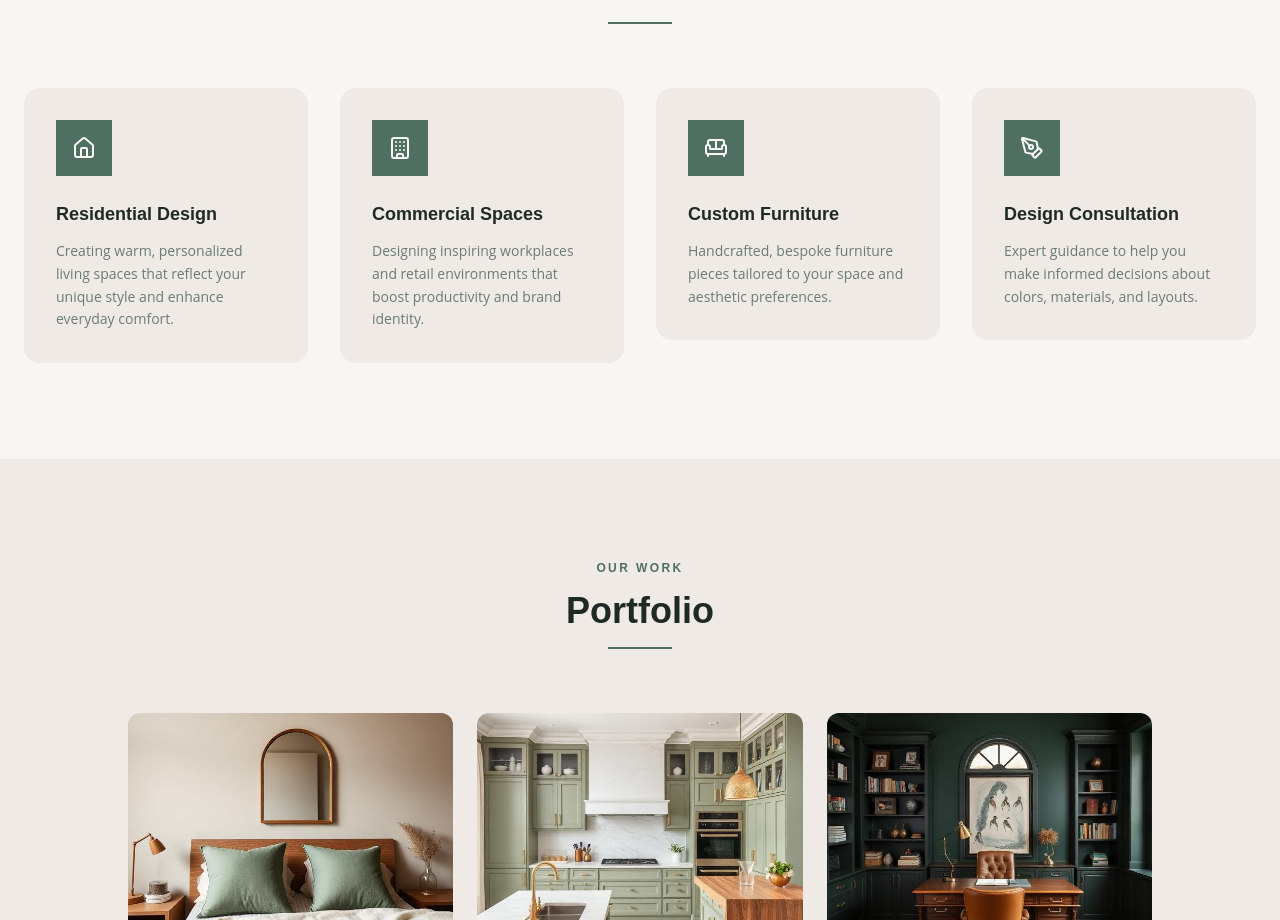
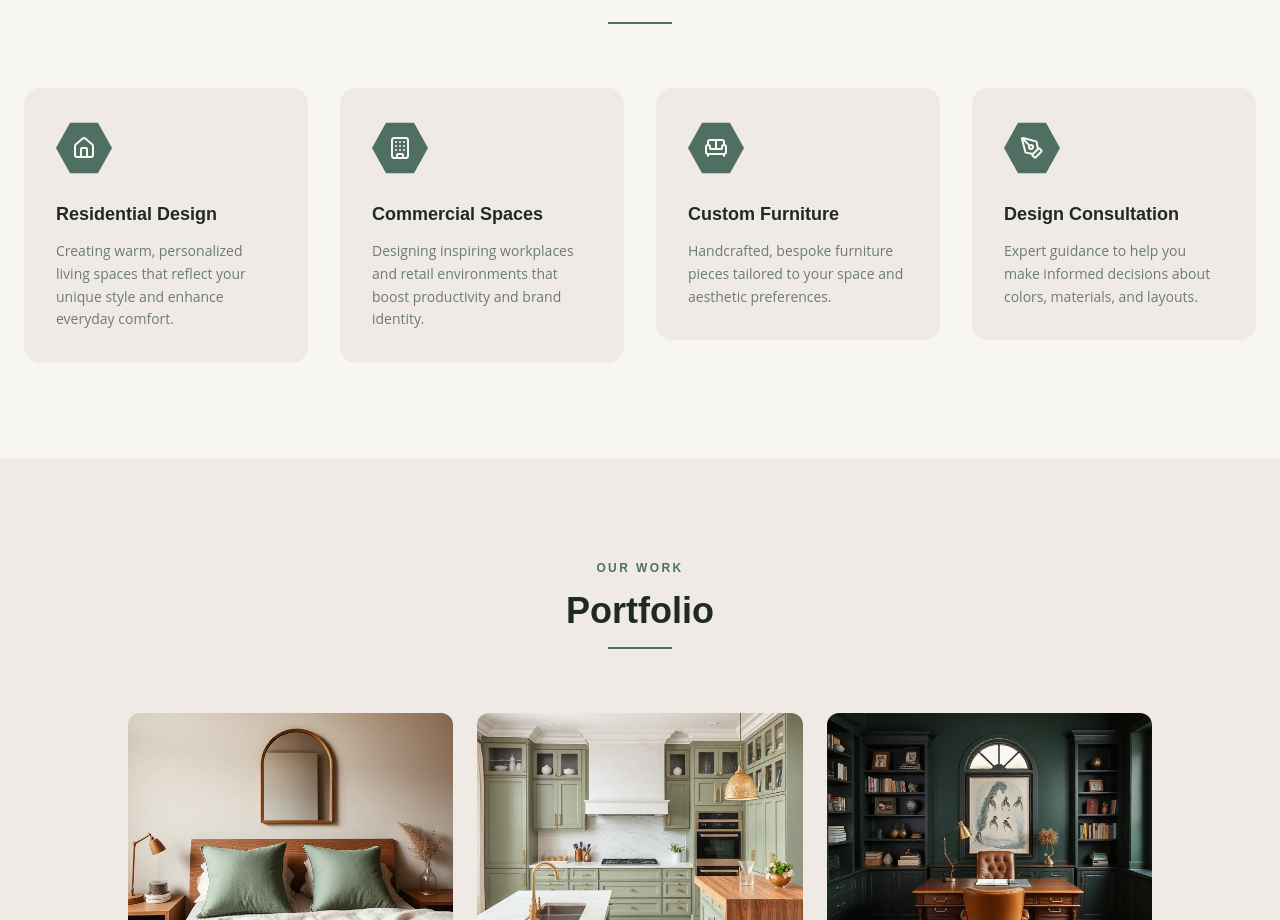
Before and after one commit to Mahmoud-Nasser1/DecoHub, a React (Vite) app: page / in a window 1280 px wide. Shown: the part 886-1806 px from the top of the page. Built offline with nearby package versions, Linux system fonts and the light colour scheme.

Commit message:
fix shape

```diff
--- a/src/pages/home/components/Services.jsx
+++ b/src/pages/home/components/Services.jsx
@@ -50,7 +50,7 @@ const Services = () => {
             return (
               <FadeIn key={service.title} delay={i * 0.1}>
                 <div className="group p-8 rounded-2xl bg-card hover:bg-accent transition-colors duration-500 cursor-pointer">
-                  <div className="w-14 h-14 hexagon bg-accent group-hover:bg-sage flex items-center justify-center mb-6 transition-colors duration-500">
+                  <div className="w-14 h-14 [clip-path:polygon(25%_5%,75%_5%,100%_50%,75%_95%,25%_95%,0%_50%)] bg-accent group-hover:bg-sage flex items-center justify-center mb-6 transition-colors duration-500">
                     <IconComponent
                       className="text-accent-foreground group-hover:text-foreground transition-colors duration-500"
                       size={24}
```
